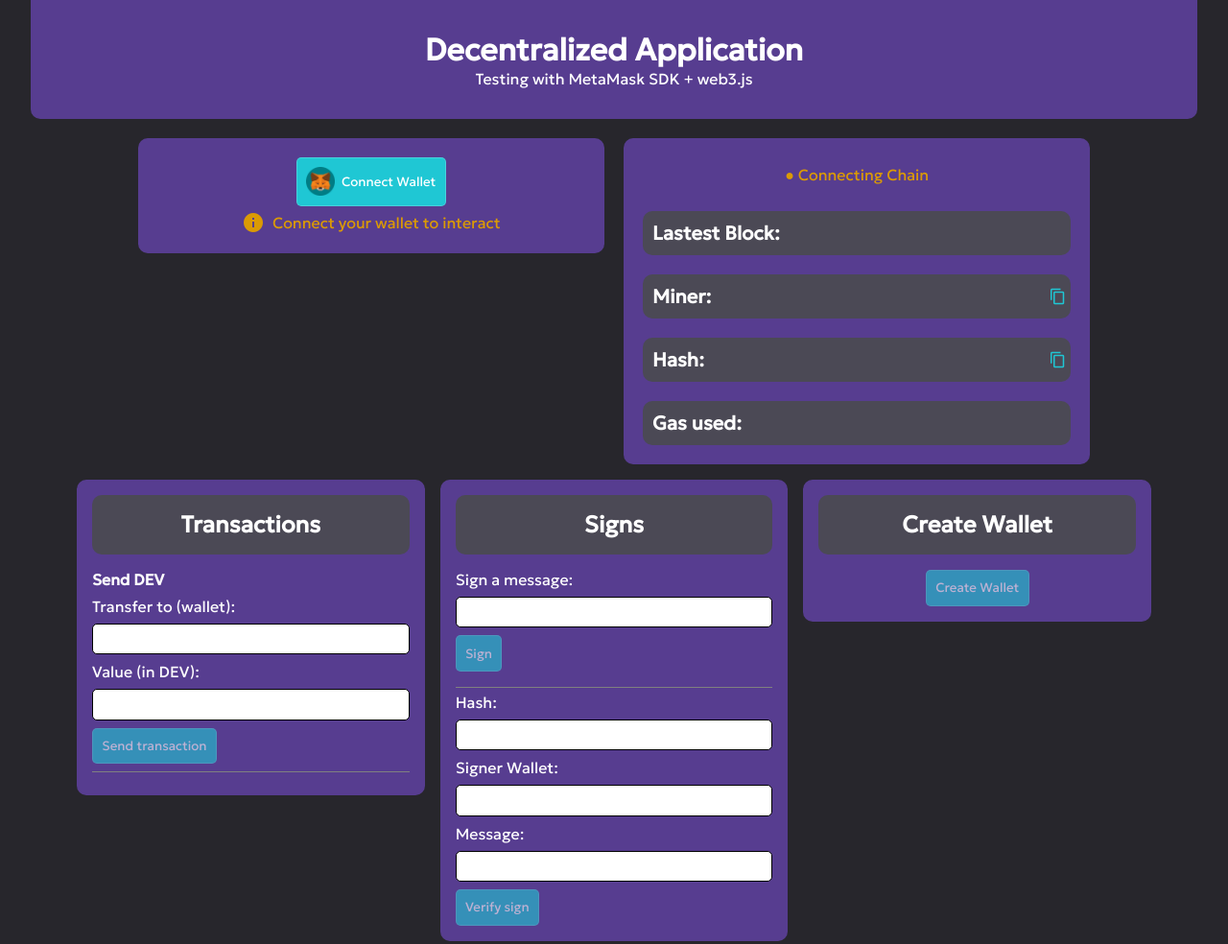
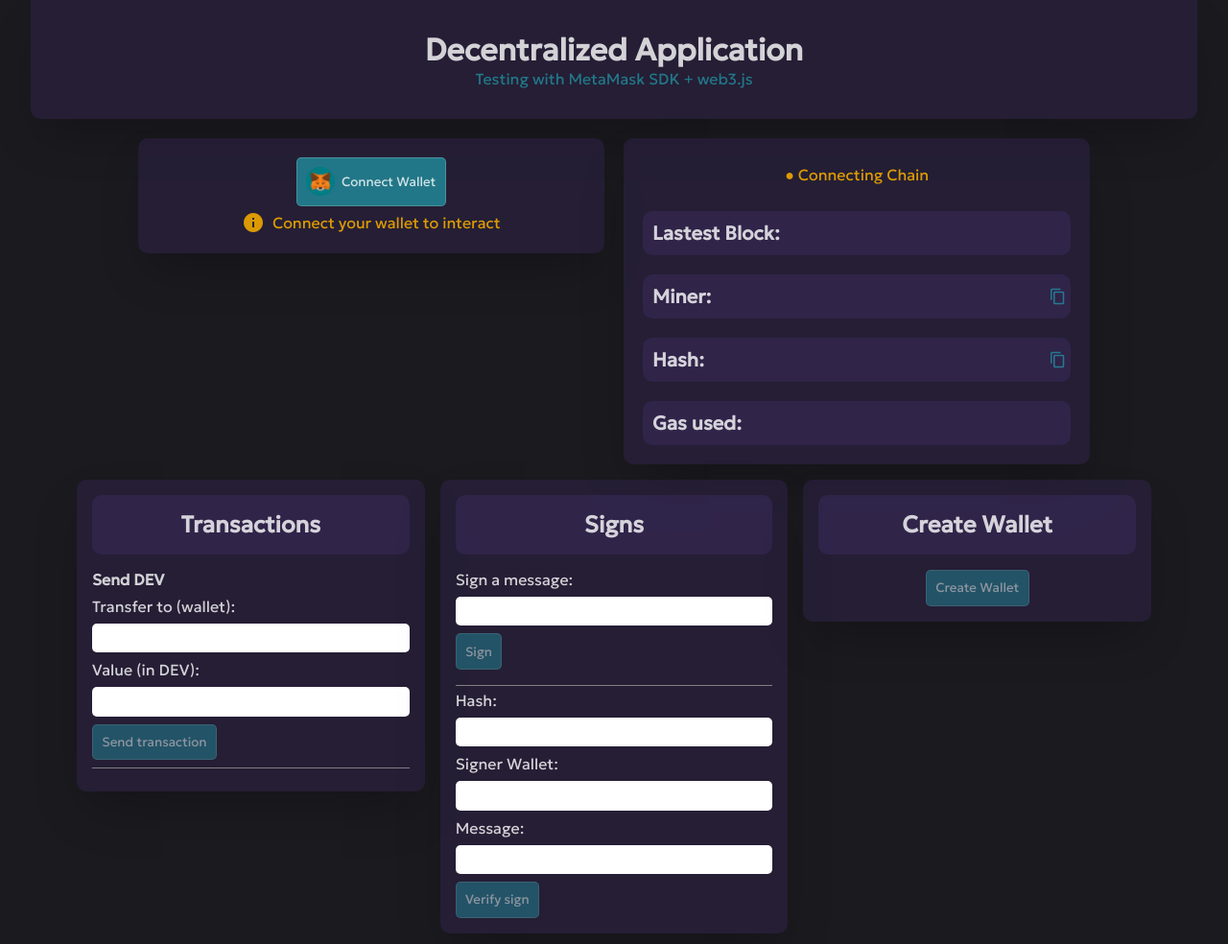
Before and after one commit to nol4lej/web3.js, a website with bundled scripts: page index.html in a window 1280 px wide. Shown: the top 984 px of the page at 96% size. Built offline with nearby package versions, Linux system fonts and the light colour scheme; a script that the page names is missing.

Commit message:
Colors updated

```diff
--- a/src/css/index.css
+++ b/src/css/index.css
@@ -5,16 +5,17 @@
     margin: 0;
     box-sizing: border-box;
     font-family: 'Geologica', sans-serif;
-    color: #ffffff;
+    color: rgba(255,255,255,0.8);
 }
 
 :root{
-    --bg-color: #27262c;
-    --bg-containers: #573d90;
-    --bg-input: #4b4955;
+    --bg-color: #1b1a1f;
+    --bg-containers:  #39295f56;
+    --bg-input: #573d9038;
     --bg-input-border: #ffffff2f;
-    --button: #1fc7d4;
-    --button-hover: #1fc8d48e;
+    --button: #1fc8d486;
+    --button-hover: #11585d7c;
+    --box-shadow: 0 25px 50px -12px rgb(0 0 0 / 0.25);
 }
 
 input{
@@ -55,6 +56,10 @@ input[type="number"]::-webkit-outer-spin-button {
   -webkit-appearance: none;
 }
 
+input{
+    border: none;
+}
+
 body{
     background-color: var(--bg-color);
 }
@@ -74,6 +79,11 @@ button, a{
     padding: 2em;
     background-color: var(--bg-containers);
     border-radius: 0 0 10px 10px;
+    box-shadow: var(--box-shadow);
+}
+
+.tittle_container p{
+    color: var(--button);
 }
 
 .blockchain_data_container{
@@ -92,6 +102,8 @@ button, a{
     gap: 5px;
     background-color: var(--bg-containers);
     border-radius: 10px;
+    box-shadow: var(--box-shadow);
+
 }
 
 .connect_add_buttons{
@@ -173,6 +185,7 @@ button, a{
     padding: 1em;
     background-color: var(--bg-containers);
     border-radius: 10px;
+    box-shadow: var(--box-shadow);
 }
 
 .connect_chain{
@@ -254,6 +267,7 @@ button, a{
     background-color: rgba(0,201,167,.1);
     border-radius: 5px;
     padding: 5px;
+    font-size: 12px;
 }
 
 #copied_miner.active , #copied_hash.active, #copied_wallet.active{
@@ -279,6 +293,8 @@ button, a{
     background-color: var(--bg-containers);
     border-radius: 10px;
     height: max-content;
+    box-shadow: var(--box-shadow);
+
 }
 
 .transactions_title{
@@ -336,6 +352,7 @@ button, a{
     padding: 1em;
     background-color: var(--bg-containers);
     border-radius: 10px;
+    box-shadow: var(--box-shadow);
 }
 
 .sings_title{
@@ -399,6 +416,7 @@ button, a{
     background-color: var(--bg-containers);
     border-radius: 10px ;
     height: max-content;
+    box-shadow: var(--box-shadow);
 }
 
 .create_Wallets_title{
```
